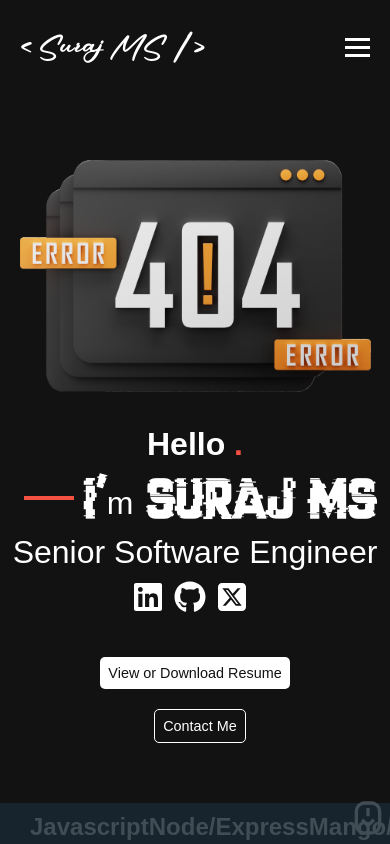
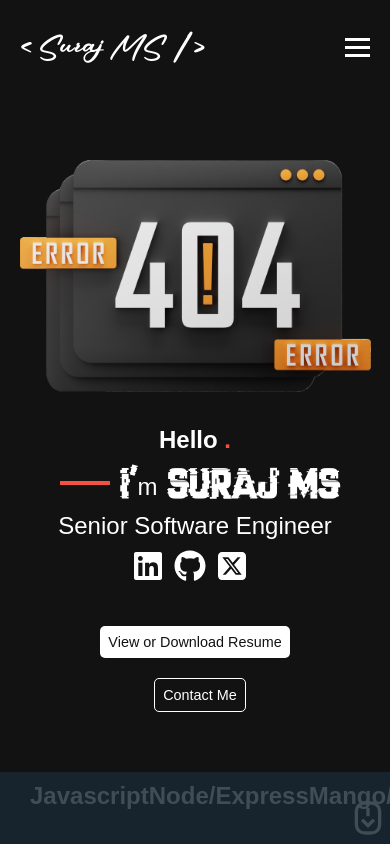
Before and after one commit to suraj-ms/My-Portfolio, a React (Vite) app: page / in a window 390 px wide. Shown: the top 844 px of the page. Built offline with nearby package versions, Linux system fonts and the light colour scheme; a web font is replaced by a local one.

Commit message:
update font

```diff
--- a/src/styles/ReusableDef2.css
+++ b/src/styles/ReusableDef2.css
@@ -120,7 +120,7 @@
 /* Very small screens */
 @media (max-width: 480px) {
   .intro_dashboard p {
-    font-size: 2rem !important;
+    font-size: 1.5rem !important;
   }
 
   .dashboard{
```
